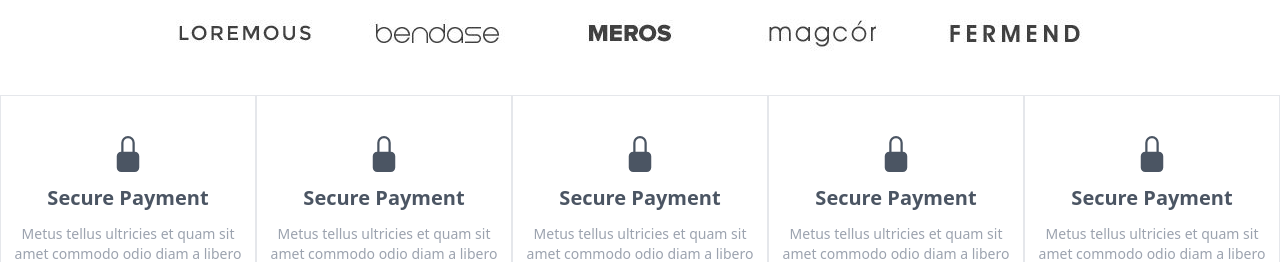
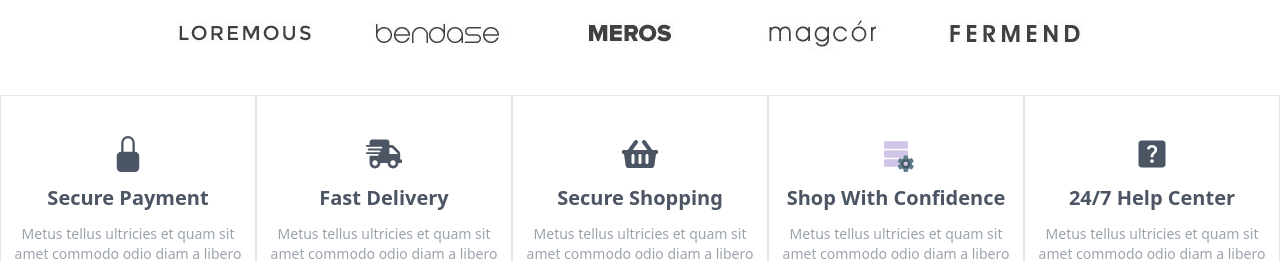
Before and after one commit to anishazahan/Best-Choice, a React (Create React App) app: page / in a window 1280 px wide. Shown: the part 1180-1442 px from the top of the page. Built offline with nearby package versions, Linux system fonts and the light colour scheme.

Commit message:
service section styling

```diff
--- a/src/Pages/Home/Componants/Services.js
+++ b/src/Pages/Home/Componants/Services.js
@@ -1,5 +1,8 @@
 import React from 'react'
 import {BsLockFill} from 'react-icons/bs'
+import {FaShippingFast,FaShoppingBasket} from 'react-icons/fa'
+import {FcDataConfiguration} from 'react-icons/fc'
+import {MdHelpCenter} from 'react-icons/md'
 
 const Services = () => {
   return (
@@ -12,23 +15,23 @@ const Services = () => {
                    <p className='text-sm text-gray-400 hover:text-white'>Metus tellus ultricies et quam sit amet commodo odio diam a libero nulla facilisi suspendissous enim sodales lacinia neque commodo</p>
                 </div>
                 <div className="text-center px-3 py-10 border hover:bg-primary Hover:text-white space-y-3">
-                   <p className='text-4xl text-center mx-auto hover:text-white'><BsLockFill className='text-center mx-auto text-gray-600'></BsLockFill> </p>
-                   <h1 className='text-xl font-bold text-gray-600 hover:text-white'>Secure Payment</h1>
+                   <p className='text-4xl text-center mx-auto hover:text-white'><FaShippingFast className='text-center mx-auto text-gray-600'></FaShippingFast> </p>
+                   <h1 className='text-xl font-bold text-gray-600 hover:text-white'>Fast Delivery</h1>
                    <p className='text-sm text-gray-400 hover:text-white'>Metus tellus ultricies et quam sit amet commodo odio diam a libero nulla facilisi suspendissous enim sodales lacinia neque commodo</p>
                 </div>
                 <div className="text-center px-3 py-10 border hover:bg-primary Hover:text-white space-y-3">
-                   <p className='text-4xl text-center mx-auto hover:text-white'><BsLockFill className='text-center mx-auto text-gray-600'></BsLockFill> </p>
-                   <h1 className='text-xl font-bold text-gray-600 hover:text-white'>Secure Payment</h1>
+                   <p className='text-4xl text-center mx-auto hover:text-white'><FaShoppingBasket className='text-center mx-auto text-gray-600'></FaShoppingBasket> </p>
+                   <h1 className='text-xl font-bold text-gray-600 hover:text-white'>Secure Shopping</h1>
                    <p className='text-sm text-gray-400 hover:text-white'>Metus tellus ultricies et quam sit amet commodo odio diam a libero nulla facilisi suspendissous enim sodales lacinia neque commodo</p>
                 </div>
                 <div className="text-center px-3 py-10 border hover:bg-primary Hover:text-white space-y-3">
-                   <p className='text-4xl text-center mx-auto hover:text-white'><BsLockFill className='text-center mx-auto text-gray-600'></BsLockFill> </p>
-                   <h1 className='text-xl font-bold text-gray-600 hover:text-white'>Secure Payment</h1>
+                   <p className='text-4xl text-center mx-auto hover:text-white'><FcDataConfiguration className='text-center mx-auto text-gray-600'></FcDataConfiguration> </p>
+                   <h1 className='text-xl font-bold text-gray-600 hover:text-white'>Shop With Confidence</h1>
                    <p className='text-sm text-gray-400 hover:text-white'>Metus tellus ultricies et quam sit amet commodo odio diam a libero nulla facilisi suspendissous enim sodales lacinia neque commodo</p>
                 </div>
                 <div className="text-center px-3 py-10 border hover:bg-primary Hover:text-white space-y-3">
-                   <p className='text-4xl text-center mx-auto hover:text-white'><BsLockFill className='text-center mx-auto text-gray-600'></BsLockFill> </p>
-                   <h1 className='text-xl font-bold text-gray-600 hover:text-white'>Secure Payment</h1>
+                   <p className='text-4xl text-center mx-auto hover:text-white'><MdHelpCenter className='text-center mx-auto text-gray-600'></MdHelpCenter> </p>
+                   <h1 className='text-xl font-bold text-gray-600 hover:text-white'>24/7 Help Center</h1>
                    <p className='text-sm text-gray-400 hover:text-white'>Metus tellus ultricies et quam sit amet commodo odio diam a libero nulla facilisi suspendissous enim sodales lacinia neque commodo</p>
                 </div>
             </div>
```
